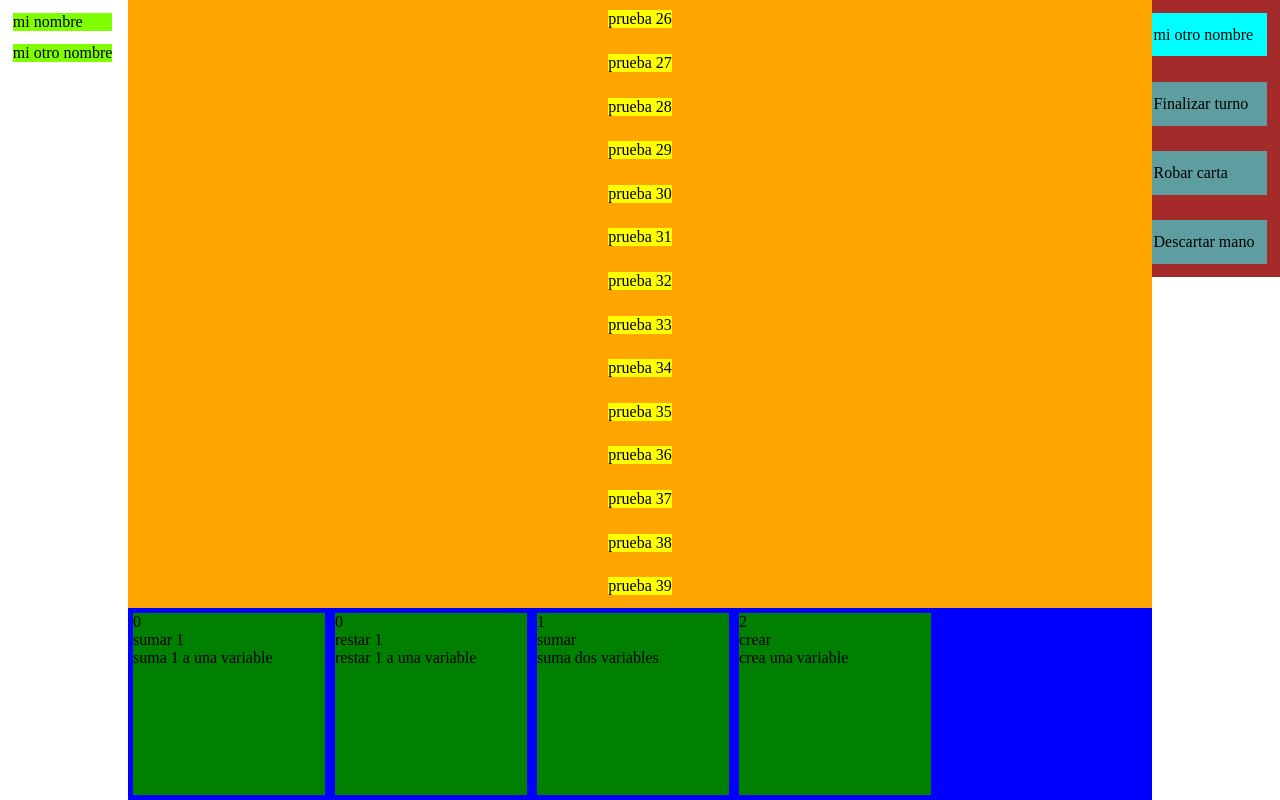
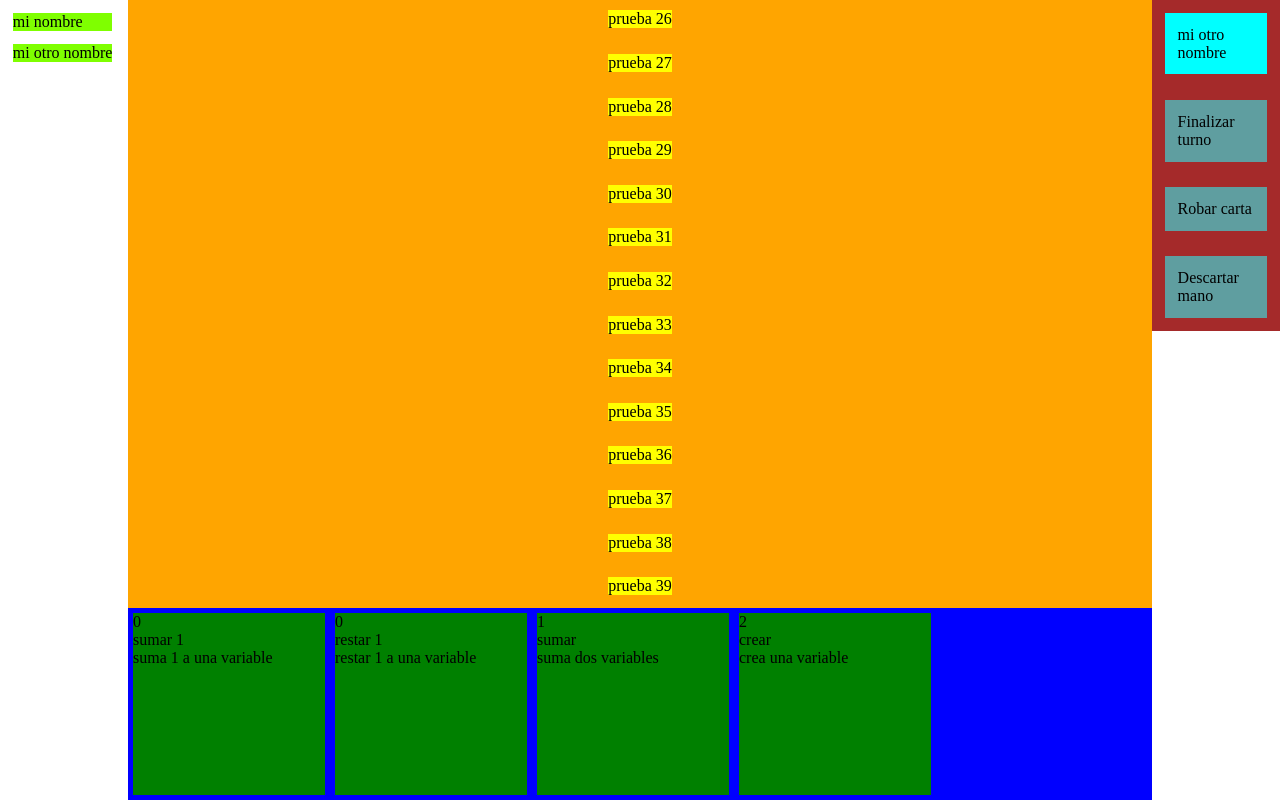
Before and after one commit to lautaroh2394/codeblocks, a website built with Vite: page index.html in a window 1280 px wide. Built offline with nearby package versions, Linux system fonts and the light colour scheme.

Commit message:
fix styling issue

```diff
--- a/src/style.css
+++ b/src/style.css
@@ -2,6 +2,12 @@ html, body, .game-view {
   margin: 0;
   height: 100%;
   width: 100%;
+}
+
+.game-view {
+  display: grid;
+  grid-template-rows: 100%;
+  grid-template-columns: 1fr 80vw 1fr
 }
 
 .z-index-1 {
@@ -15,7 +21,6 @@ html, body, .game-view {
 .absolute-container {
   height: 100%;
   width: 100%;
-  position: absolute;
 }
 
 .script-container {
--- a/src/views/game.view.class.ts
+++ b/src/views/game.view.class.ts
@@ -62,8 +62,8 @@ export class GameView extends EntityView {
             },
             classes: GameView.CLASSES,
             children: [
+                this.scoresView.render(),
                 this.containerForScriptAndControl(),
-                this.scoresView.render(),
                 this.menuView.render(this.entity.currentPlayer())
             ]
         })
```
